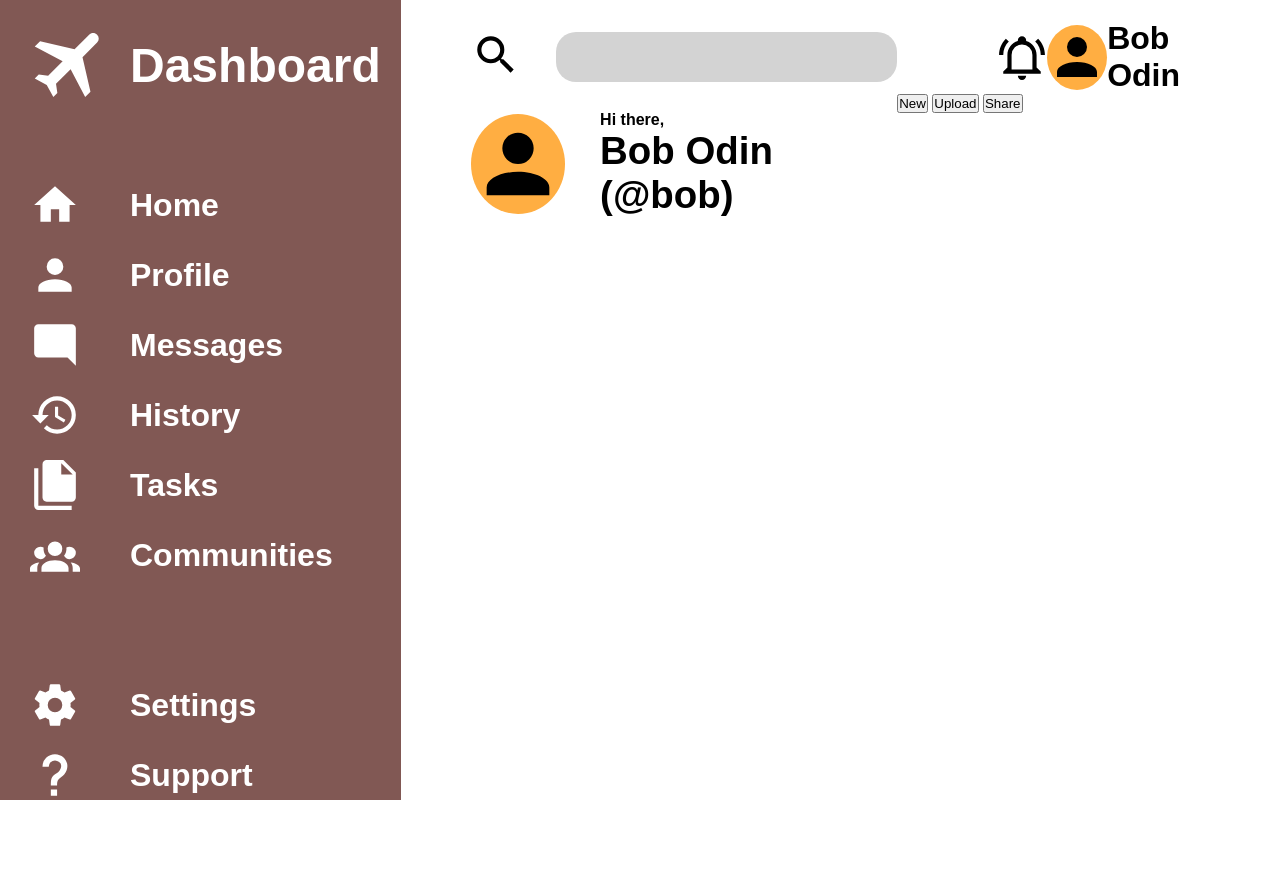
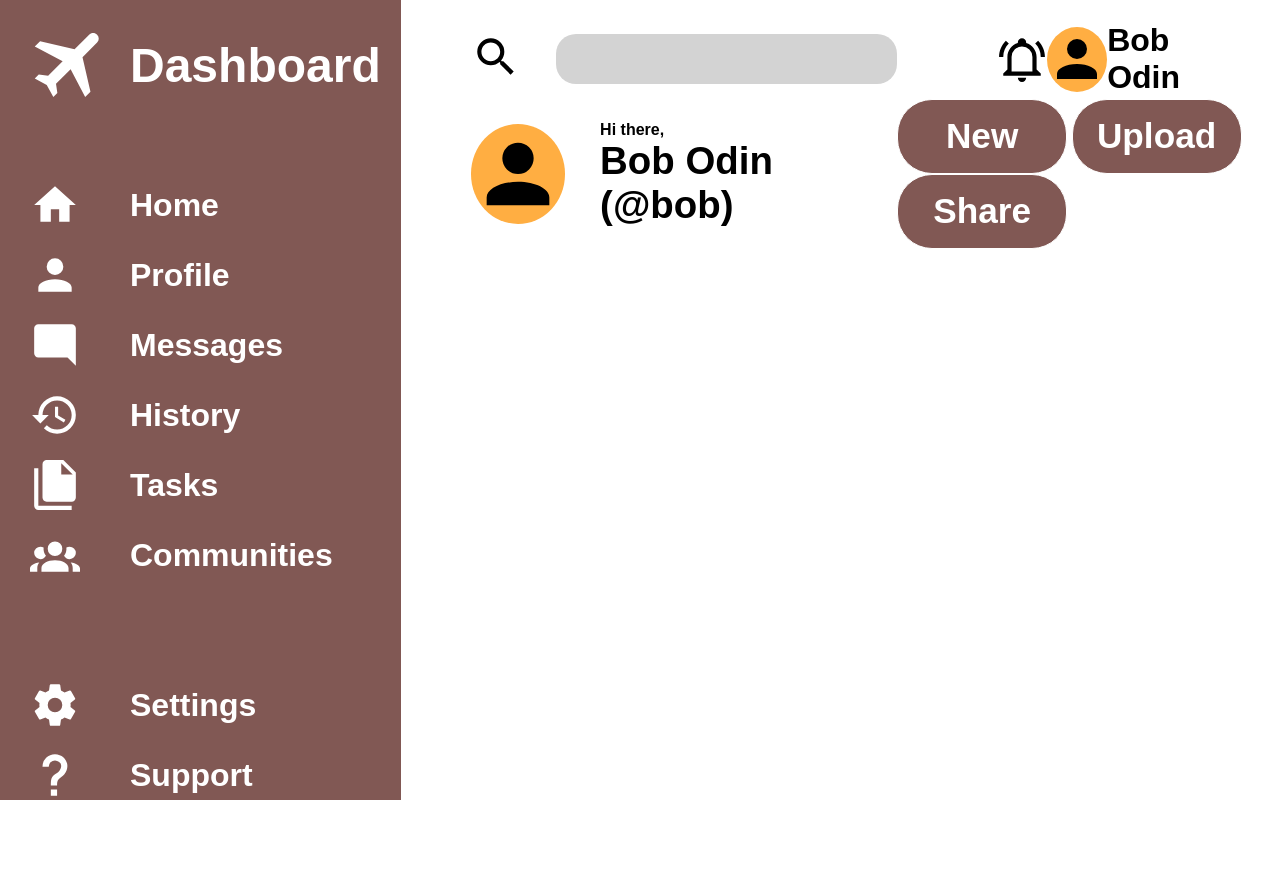
Before and after one commit to nateqwang/TOP_node_path, a plain HTML site: page intermediate_HTML_CSS/admin_dashboard_project/index.html in a window 1280 px wide. Drawn offline with Linux system fonts and the light colour scheme.

Commit message:
Style nav option buttons

```diff
--- a/intermediate_HTML_CSS/admin_dashboard_project/styles.css
+++ b/intermediate_HTML_CSS/admin_dashboard_project/styles.css
@@ -164,3 +164,14 @@
 .greeting :last-child {
     font-size: 2.4rem;
 }
+
+.nav_option_button {
+    background-color: var(--main_theme);
+    color: white;
+    font-weight: 700;
+    font-size: 2.2rem;
+    height: 75px;
+    width: 170px;
+    border-radius: 35px;
+    border: 1px solid white;
+}
```
